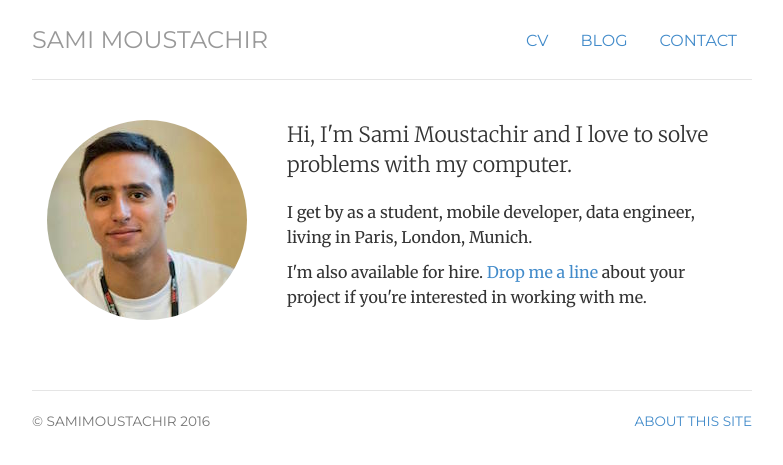
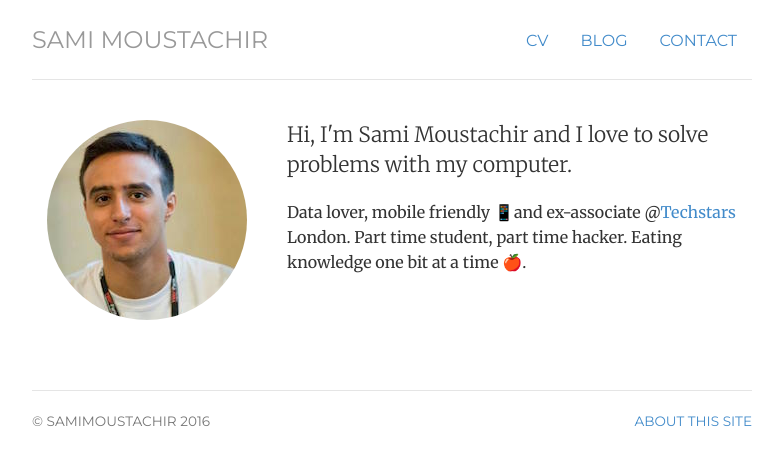
Before and after one commit to sammous/sammous.github.io, a Jekyll site: the page built from index.html, in a window 1280 px wide. Shown: the top 465 px of the page, without its empty margins (248-1031 px from the left). Built offline with Jekyll 4.4.1, drawn with Linux system fonts in a browser that asks for light colours.

Commit message:
new intro

```diff
--- a/index.html
+++ b/index.html
@@ -13,10 +13,7 @@ description: Sami Moustachir
 	</div>
 	<div itemscope itemtype="http://data-vocabulary.org/Person" class="col-sm-8">
 	<p class="lead">Hi, I'm <span itemprop="name">Sami Moustachir</span> and I love to solve problems with my computer.</p>
-	<p>I get by as a <span itemprop="title">student</span>, <span itemprop="title">mobile developer</span>, <span itemprop="title">data engineer</span>, living in <span itemprop="address" itemscope
-    itemtype="http://data-vocabulary.org/Address"> <span itemprop="locality">Paris, London, Munich</span>.</p>
-
-	<p>I'm also available for hire. <a href="contact">Drop me a line</a> about your project if you're interested in working with me.</p>
+	<p>Data lover, mobile friendly 📱and ex-associate @<a href="http://www.techstars.com" title="techstars">Techstars</a> London. Part time student, part time hacker. Eating knowledge one bit at a time 🍎.</p>
 	</div>
 </div>
 <!-- </div> -->
```
